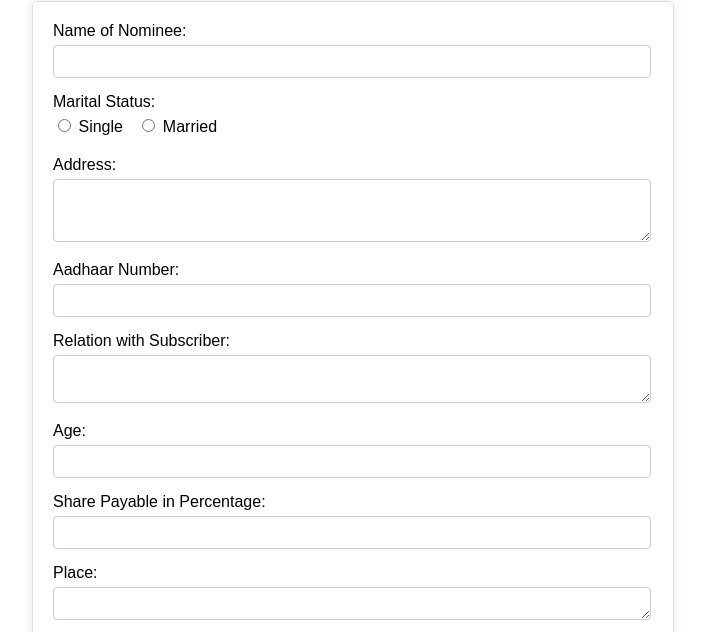
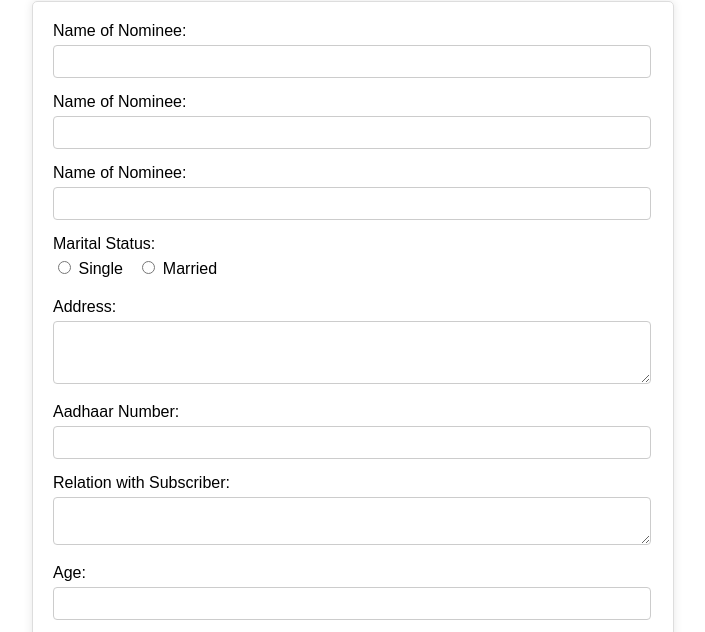
Before and after one commit to aswinkpy/nomination, a plain HTML site: page index.html in a window 1280 px wide. Shown: the part 119-751 px from the top of the page, without its empty margins (287-992 px from the left). Drawn offline with Linux system fonts and the light colour scheme.

Commit message:
Update index.html

```diff
--- a/index.html
+++ b/index.html
@@ -9,6 +9,12 @@
 <body>
     <center><h1>NOMINATION FORM</h1></center>
     <form action="submit_form.php" method="POST" enctype="multipart/form-data">
+        <label for="nominee_name">Name of Nominee:</label>
+        <input type="text" id="nominee_name" name="nominee_name" required>
+
+        <label for="nominee_name">Name of Nominee:</label>
+        <input type="text" id="nominee_name" name="nominee_name" required>
+
         <label for="nominee_name">Name of Nominee:</label>
         <input type="text" id="nominee_name" name="nominee_name" required>
 
```
